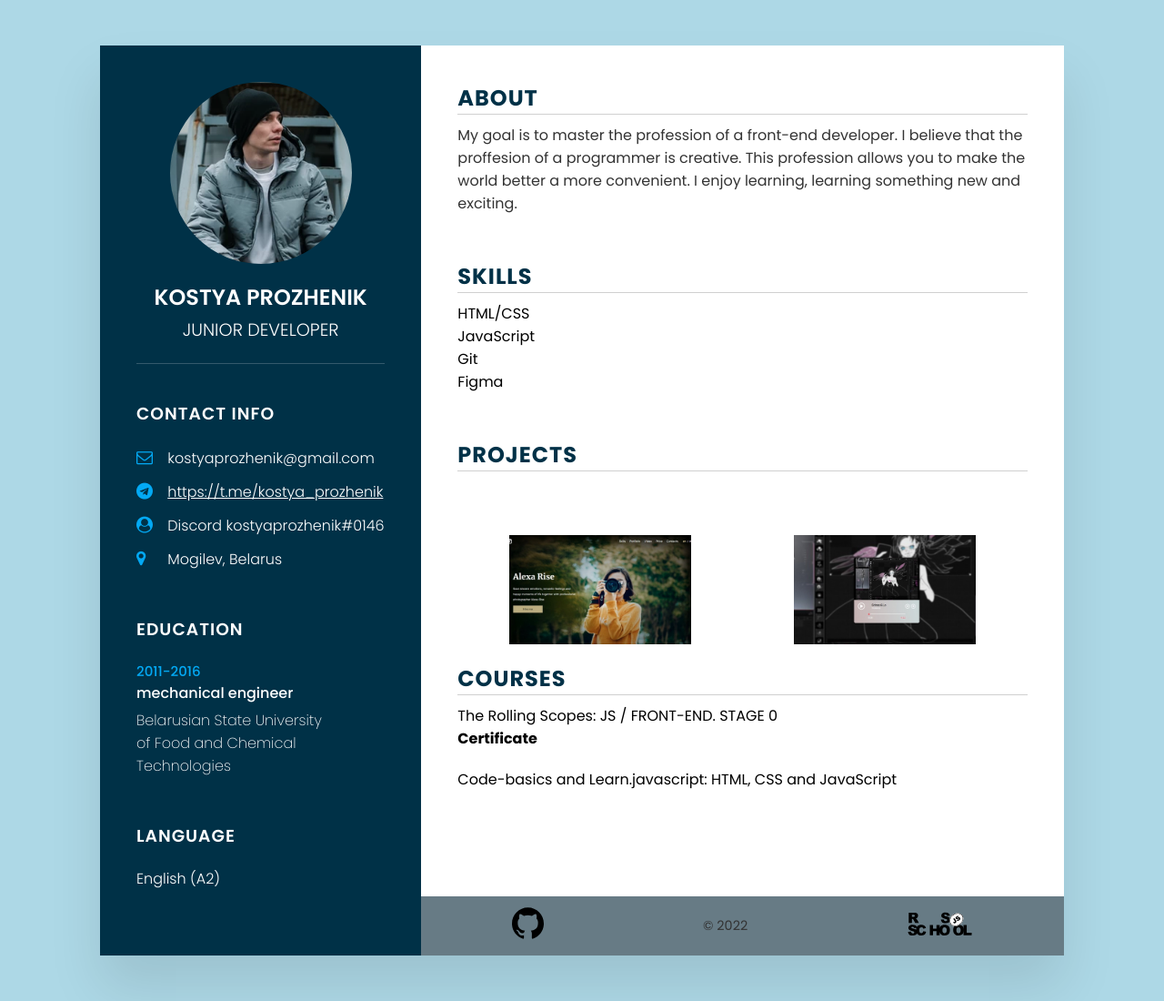
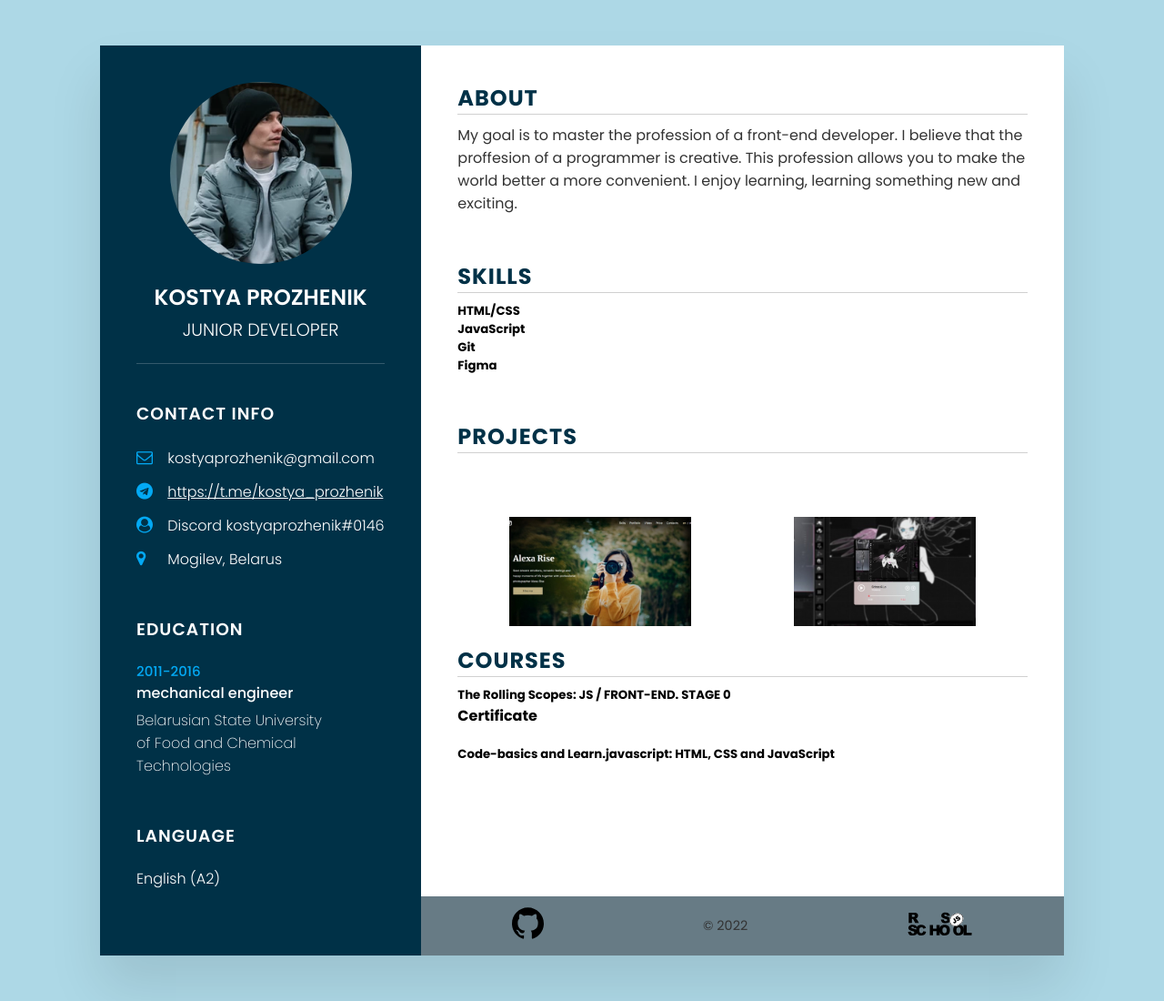
Before and after one commit to kostyaprozhenik/rsschool-cv, a plain HTML site: page index.html in a window 1280 px wide. Shown: the whole page at 91% size. Drawn offline with Linux system fonts and the light colour scheme.

Commit message:
fix: fix elements h

```diff
--- a/index.html
+++ b/index.html
@@ -71,16 +71,16 @@
                 <div class="about">
                     <h2 class="secondary_title">Skills</h2>
                     <div class="box">
-                        <h7>HTML/CSS</h7>
+                        <h5>HTML/CSS</h5>
                     </div>
                     <div class="box">
-                        <h7>JavaScript</h7>
+                        <h5>JavaScript</h5>
                     </div>
                     <div class="box">
-                        <h7>Git</h7>
+                        <h5>Git</h5>
                     </div>
                     <div class="box">
-                        <h7>Figma</h7>
+                        <h5>Figma</h5>
                     </div>
                 </div>
                 <div class="about">
@@ -111,11 +111,11 @@
                 <div class="about">
                     <h2 class="secondary_title">Courses</h2>
                     <div class="box">
-                        <h7>The Rolling Scopes: JS / FRONT-END. STAGE 0</h7>
+                        <h5>The Rolling Scopes: JS / FRONT-END. STAGE 0</h5>
                         <h4>Certificate</h4>
                     </div>
                     <div class="secondary_box">
-                        <h7>Code-basics and Learn.javascript: HTML, CSS and JavaScript</h7>
+                        <h5>Code-basics and Learn.javascript: HTML, CSS and JavaScript</h5>
                     </div>
                 </div>
             </div>
```
